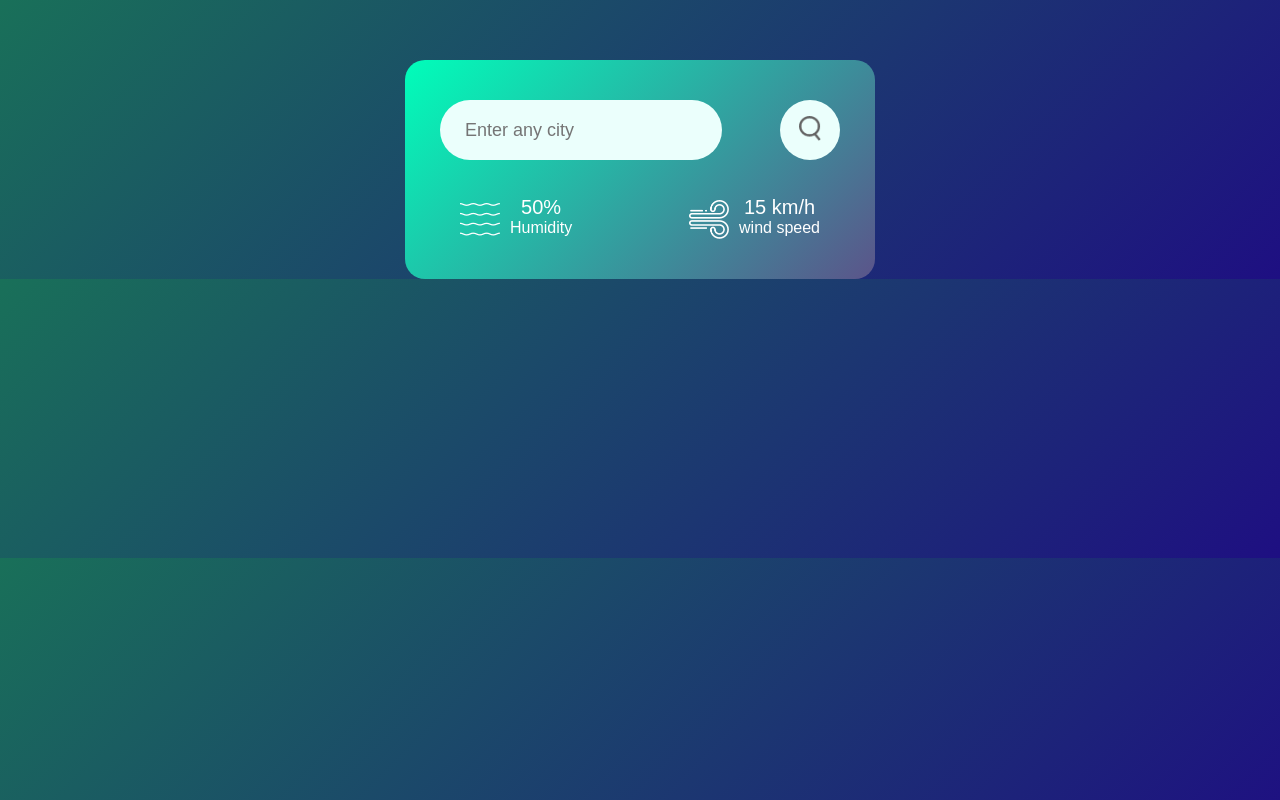
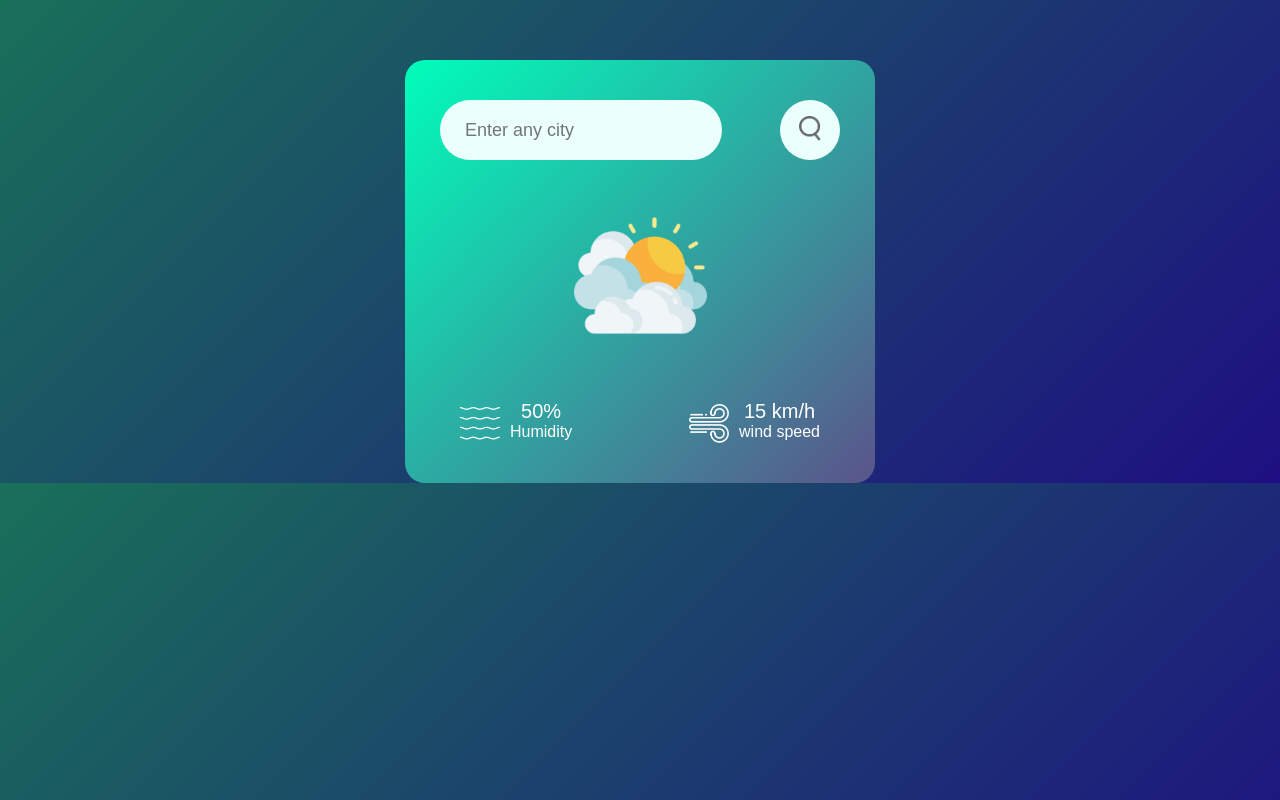
Before and after one commit to Yun4g/Weather-app, a plain HTML site: page index.html in a window 1280 px wide. Drawn offline with Linux system fonts and the light colour scheme.

Commit message:
weather app

```diff
--- a/index.html
+++ b/index.html
@@ -19,7 +19,7 @@
 
 
         <div class="weather">
-
+            <img src="./image/clouds.png" class="weather-icon" alt="">
             <h1 class="temp"></h1>
             <h2 class="city"></h2>
         </div>
```
